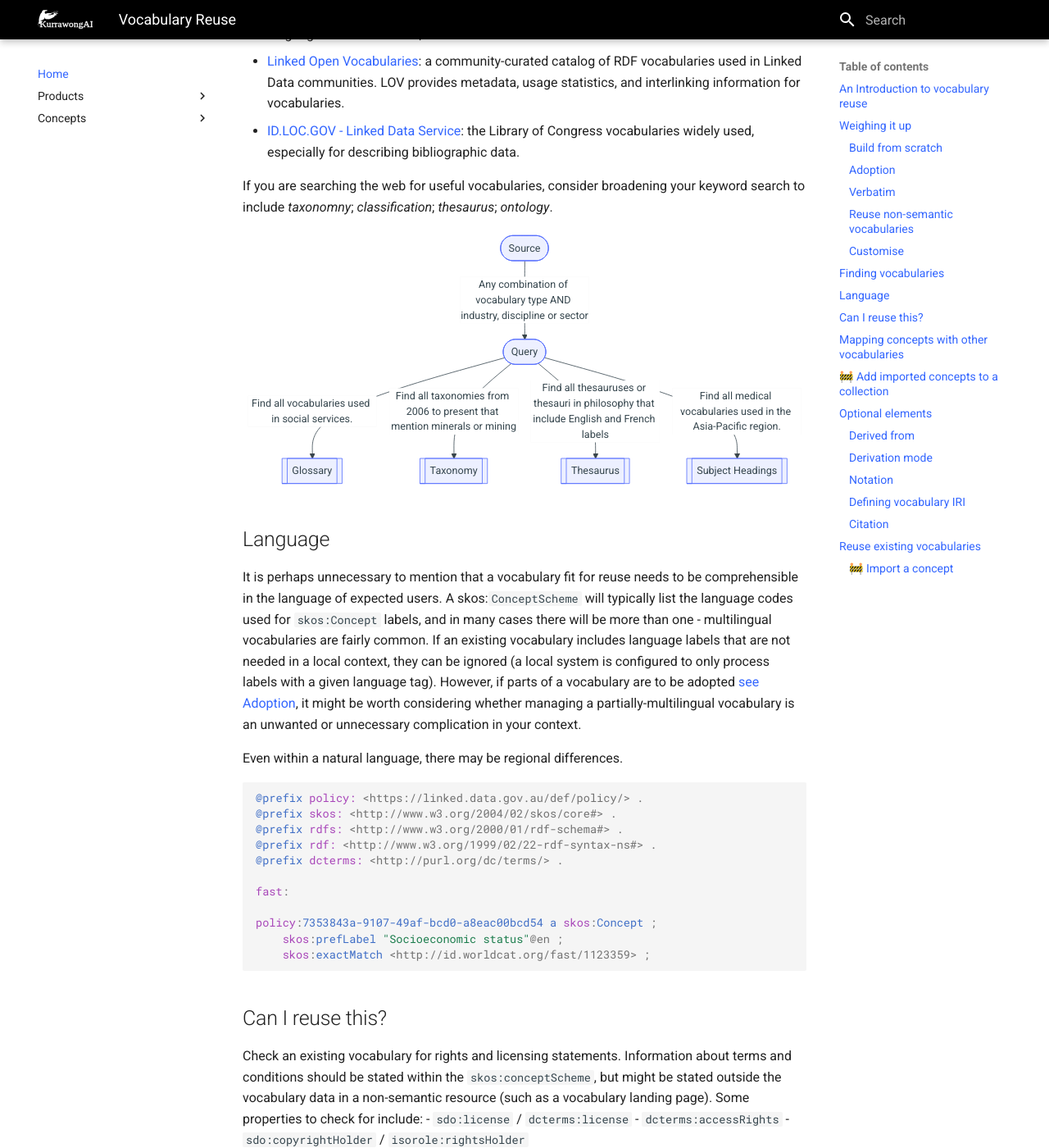
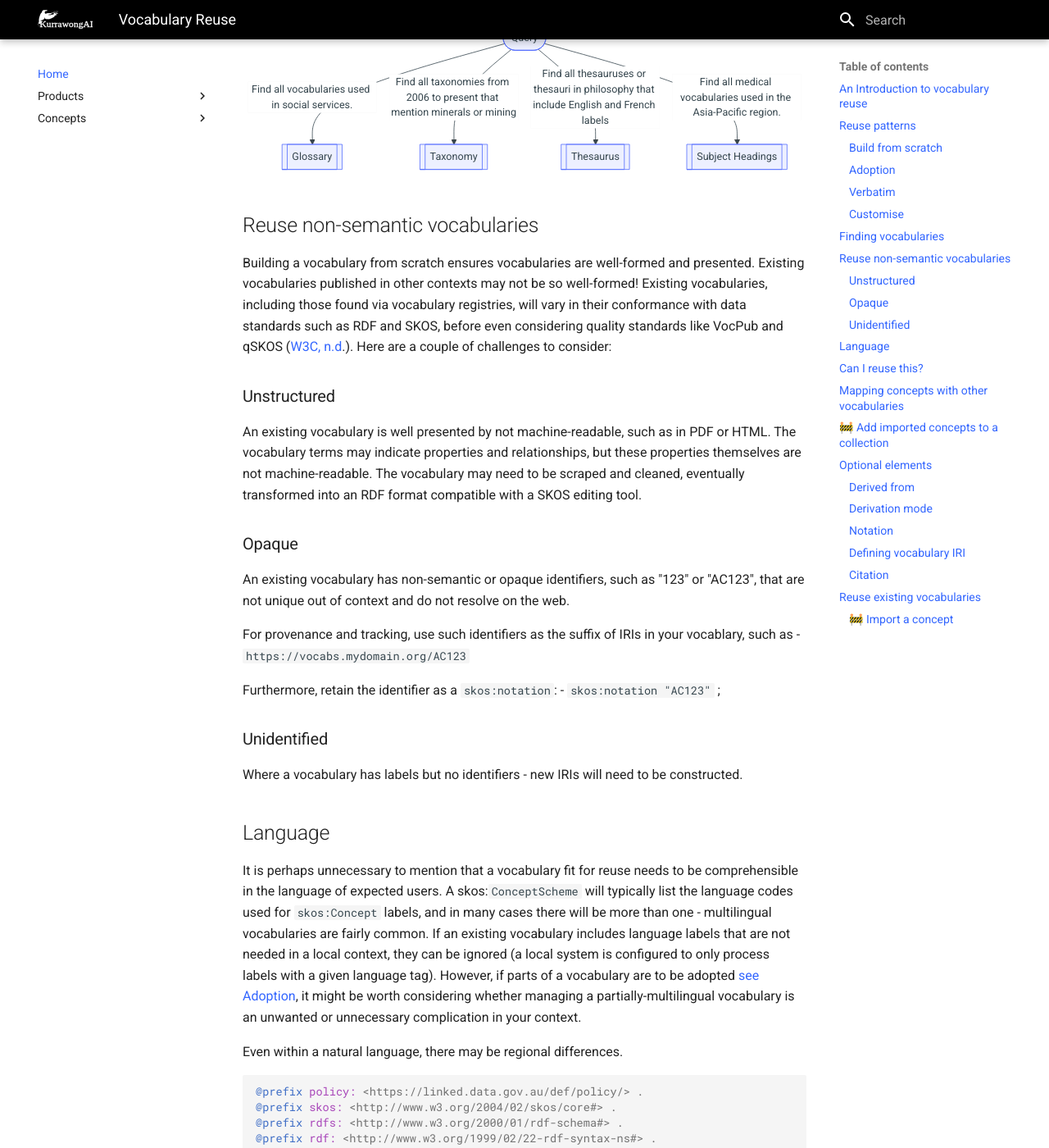
Before and after one commit to Kurrawong/docs, an MkDocs documentation site: the page built from docs/concepts/vocabs/vocab-reuse.md, in a window 1280 px wide and 1400 px high, scrolled down 3233 px. Shown: the whole window at 82% size. Built offline with MkDocs 1.6.1 and Material for MkDocs 9.7.7, drawn with Linux system fonts in a browser that asks for light colours; some of the changed text lies outside the part shown.

Commit message:
Update vocab-reuse.md

````diff
--- a/docs/concepts/vocabs/vocab-reuse.md
+++ b/docs/concepts/vocabs/vocab-reuse.md
@@ -36,7 +36,7 @@ Whatever domain we work in, there's a fair chance that useful vocabularies have
 - Adopting parts vs whole vocabularies
 - Attribution and provenance: representing and preserving primary sources.
 
-## Weighing it up
+## Reuse patterns
 
 Is it worth reusing existing vocabularies in part or whole? There are a various patterns that can be followed:
 
@@ -111,6 +103,24 @@ flowchart TD
     Query -->|Find all thesauruses or thesauri in philosophy that include English and French labels| Thesaurus
     Query -->|Find all medical vocabularies used in the Asia-Pacific region.| SubjectHeadings
 ```
+## Reuse non-semantic vocabularies
+
+Building a vocabulary from scratch ensures vocabularies are well-formed and presented. Existing vocabularies published in other contexts may not be so well-formed! Existing vocabularies, including those found via vocabulary registries, will vary in their conformance with data standards such as RDF and SKOS, before even considering quality standards like VocPub and qSKOS ([W3C, n.d](#references-and-further-reading).). Here are a couple of challenges to consider:
+
+### Unstructured
+An existing vocabulary is well presented by not machine-readable, such as in PDF or HTML. The vocabulary terms may indicate properties and relationships, but these properties themselves are not machine-readable. The vocabulary may need to be scraped and cleaned, eventually transformed into an RDF format compatible with a SKOS editing tool.
+
+### Opaque
+An existing vocabulary has non-semantic or opaque identifiers, such as "123" or "AC123", that are not unique out of context and do not resolve on the web.
+
+For provenance and tracking, use such identifiers as the suffix of IRIs in your vocablary, such as
+- `https://vocabs.mydomain.org/AC123`
+
+Furthermore, retain the identifier as a `skos:notation`:
+- `skos:notation "AC123"` ;
+
+### Unidentified
+Where a vocabulary has labels but no identifiers - new IRIs will need to be constructed.
 
 ## Language
 
````
Also changed, not shown: other parts of docs/concepts/vocabs/vocab-reuse.md (+0 -8 lines).
